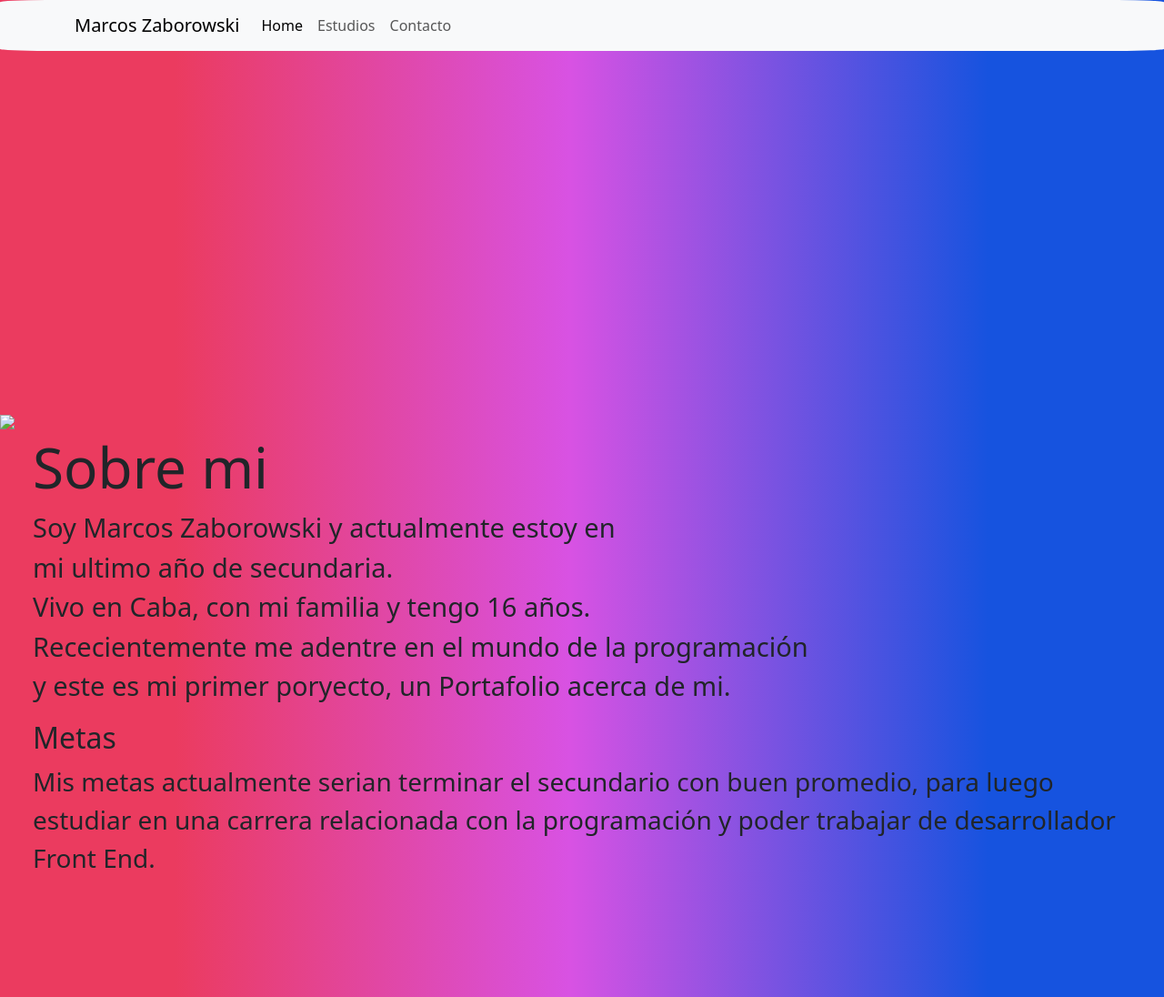
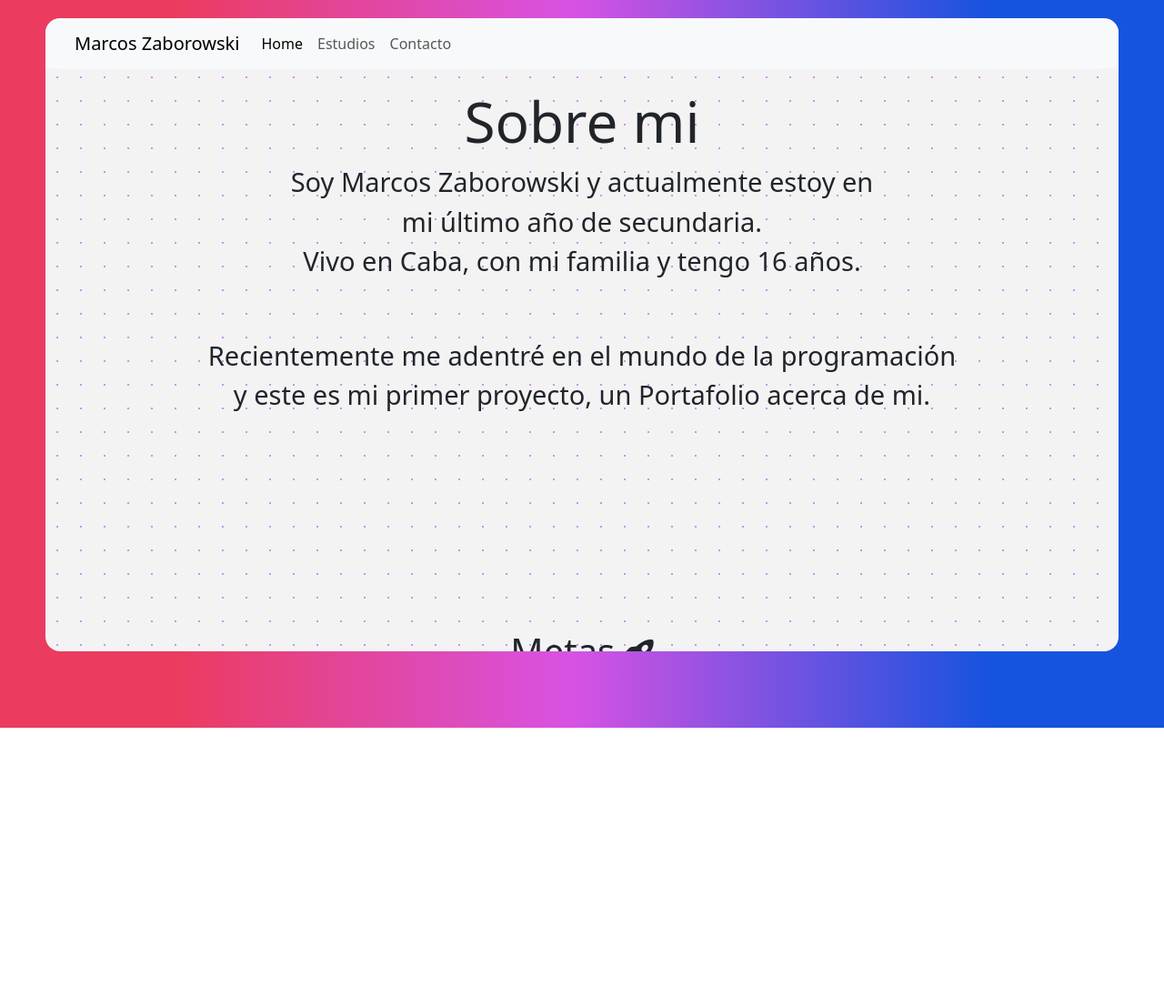
Before and after one commit to Marcoszabo/portfolio, a plain HTML site: page index.html in a window 1280 px wide. Shown: the whole page at 91% size. After the commit the page ends 800 px from the top, so only its background shows below. Drawn offline with nearby package versions, Linux system fonts and the light colour scheme.

Commit message:
Update index.html

```diff
--- a/index.html
+++ b/index.html
@@ -1,20 +1,24 @@
 <!DOCTYPE html>
 <html lang="en">
+
 <head>
-
+  <link rel="stylesheet" href="https://cdn.jsdelivr.net/npm/bootstrap-icons@1.10.3/font/bootstrap-icons.css">
   <link rel="stylesheet" href="styles.css">
   <meta charset="UTF-8">
   <meta http-equiv="X-UA-Compatible" content="IE=edge">
   <meta name="viewport" content="width=device-width, initial-scale=1.0">
   <title>Portafolio de Marcos Zabo</title>
-    <link href="https://cdn.jsdelivr.net/npm/bootstrap@5.3.0-alpha1/dist/css/bootstrap.min.css" rel="stylesheet" integrity="sha384-GLhlTQ8iRABdZLl6O3oVMWSktQOp6b7In1Zl3/Jr59b6EGGoI1aFkw7cmDA6j6gD" crossorigin="anonymous">
+  <link href="https://cdn.jsdelivr.net/npm/bootstrap@5.3.0-alpha1/dist/css/bootstrap.min.css" rel="stylesheet"
+    integrity="sha384-GLhlTQ8iRABdZLl6O3oVMWSktQOp6b7In1Zl3/Jr59b6EGGoI1aFkw7cmDA6j6gD" crossorigin="anonymous">
 </head>
+
 <body>
-  <div class="tumadre">
+  <div class="general">
     <nav class="navbar navbar-expand-lg bg-body-tertiary">
       <div class="container">
         <a class="navbar-brand" href="#">Marcos Zaborowski</a>
-      <button class="navbar-toggler" type="button" data-bs-toggle="collapse" data-bs-target="#navbarNav" aria-controls="navbarNav" aria-expanded="false" aria-label="Toggle navigation">
+        <button class="navbar-toggler" type="button" data-bs-toggle="collapse" data-bs-target="#navbarNav"
+          aria-controls="navbarNav" aria-expanded="false" aria-label="Toggle navigation">
           <span class="navbar-toggler-icon"></span>
         </button>
         <div class="collapse navbar-collapse" id="navbarNav">
@@ -32,17 +36,28 @@
         </div>
       </div>
     </nav>
-  <header class="d-flex justify-content-center ">
-    <img src="foto.png"> </img>
     <div class="sas">
+      <div class="row">
+        <div class="col text-center">
           <h1 id="sos-mi"> Sobre mi</h1>
-      <p id="sobre-mi">Soy Marcos Zaborowski y actualmente estoy en<br /> mi ultimo año de secundaria.<br /> Vivo en Caba, con mi familia y tengo 16 años. <br /> Rececientemente me adentre en el mundo de la programación
-        <br /> y este es mi primer poryecto, un Portafolio acerca de mi.</p>
-      <h2 id="metas"> Metas</h2>
-      <p class="p2">Mis metas actualmente serian terminar el secundario con buen promedio, para luego estudiar en una carrera relacionada con la programación y poder trabajar de desarrollador Front End. </p>
+          <p id="sobre-mi">Soy Marcos Zaborowski y actualmente estoy en<br /> mi último año de secundaria.<br /> Vivo en
+            Caba, con mi familia y tengo 16 años. </p>
+            <p id="sobremi"> Recientemente me adentré en el mundo de la programación
+            <br /> y este es mi primer proyecto, un Portafolio acerca de mi.
+          </p>
         </div>
-  </header>
       </div>
-  <script src="https://cdn.jsdelivr.net/npm/bootstrap@5.3.0-alpha1/dist/js/bootstrap.bundle.min.js" integrity="sha384-w76AqPfDkMBDXo30jS1Sgez6pr3x5MlQ1ZAGC+nuZB+EYdgRZgiwxhTBTkF7CXvN" crossorigin="anonymous"></script>
+      <div class="col">
+        <h2 class="metas text-center"> Metas <i class="bi bi-rocket-takeoff-fill"></i> </h2>
+        <p class="p2">Mis metas actualmente serian terminar la escuela secundario con un buen promedio, para luego estudiar
+          en una carrera relacionada con la programación y poder trabajar de desarrollador Front-End. </p>
+      </div>
+    </div>
+  </div>
+  <script src="https://cdn.jsdelivr.net/npm/bootstrap@5.3.0-alpha1/dist/js/bootstrap.bundle.min.js"
+    integrity="sha384-w76AqPfDkMBDXo30jS1Sgez6pr3x5MlQ1ZAGC+nuZB+EYdgRZgiwxhTBTkF7CXvN"
+    crossorigin="anonymous"></script>
+
 </body>
+
 </html>
```
Lines whose indentation alone changed are shown as unchanged.
